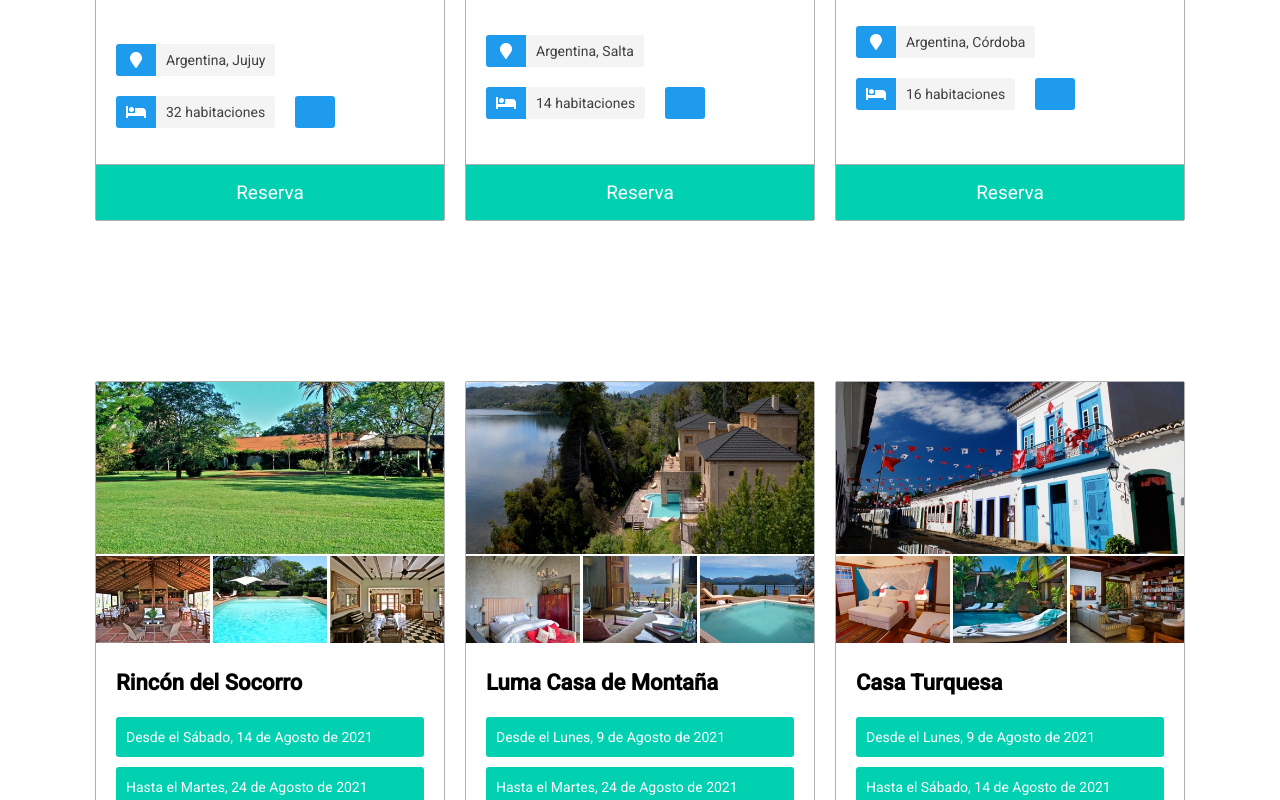
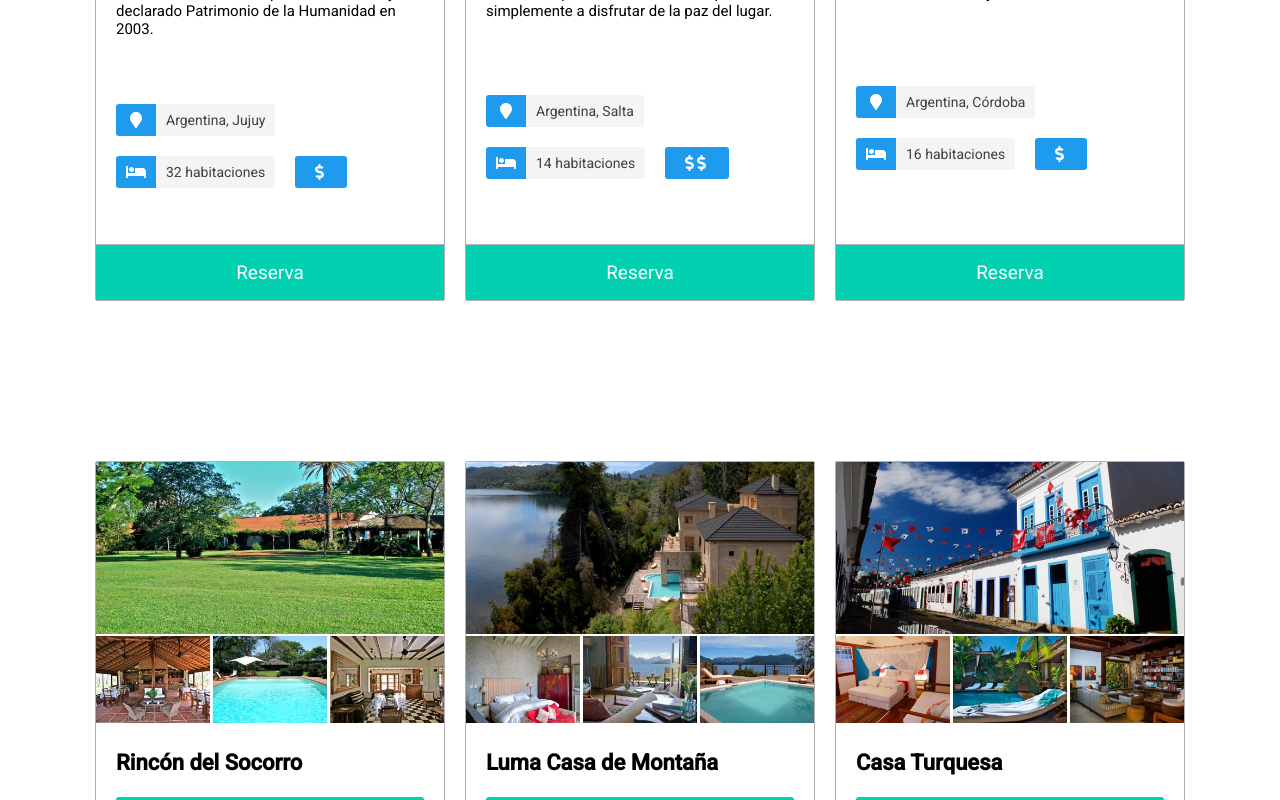
Before and after one commit to marioconti/reserva-hoteles-Mario-Conti, a React (Create React App) app: page / in a window 1280 px wide. Shown: the part 1840-2640 px from the top of the page. Built offline with nearby package versions, Linux system fonts and the light colour scheme.

Commit message:
se agrega signos pesos y modificaciones en el css

```diff
--- a/src/recursos/HotelInfo/HotelInfo.css
+++ b/src/recursos/HotelInfo/HotelInfo.css
@@ -10,7 +10,7 @@
   display: flex;
   flex-direction: column;
   width: 350px;
-  height: 800px;
+  height: 840px;
   margin: 80px 10px;
   border: 1px rgb(177, 177, 177) solid;
   border-radius: 2px;
@@ -36,7 +36,7 @@
   display: flex;
   align-items: center;
   height: 40px;
-  margin:5px 0px;
+  margin: 5px 0px;
   padding-left: 10px;
   background-color: rgb(1, 208, 177);
   border-radius: 3px;
@@ -47,14 +47,12 @@
 .info {
   font-size: 15px;
   margin: 20px 0px 0px 0px;
-
 }
 
 .rectangulos {
   display: flex;
   flex-wrap: wrap;
   margin-top: auto;
-
 }
 
 .country,
@@ -100,6 +98,11 @@
 
 .precio .svg {
   border-radius: 3px;
+  width: auto;
+}
+
+.precio .svg svg {
+  margin-right: 3px;
 }
 
 .boton {
--- a/src/recursos/HotelInfo/HotelInfo.jsx
+++ b/src/recursos/HotelInfo/HotelInfo.jsx
@@ -22,7 +22,7 @@ export const ListadoHoteles = () => {
       </>
     );
   });
-  return <div className="contenedor-section-hotel">{lista};</div>;
+  return <div className="contenedor-section-hotel">{lista}</div>;
 };
 
 // Esta función será la card genérica que tendrá el html y css y recibirá por props la info de los hoteles
@@ -36,12 +36,20 @@ export const HotelInfo = (props) => {
   // Desde
   // Hasta
   let fechaHastaUnix = props.hasta;
-
   let diaHasta = new Date(fechaHastaUnix).getDate();
   let nombreDiaHasta = new Date(fechaHastaUnix).getDay();
   let nombreMesHasta = new Date(fechaHastaUnix).getMonth();
   let nombreAñoHasta = new Date(fechaHastaUnix).getFullYear();
   // Hasta
+
+  function mostrarPrice() {
+    let signoPesos = <i class="fas fa-dollar-sign"></i>;
+    let arrayPesos = [];
+    for (let i = 0; i < props.price; i++) {
+      arrayPesos.push(signoPesos);
+    }
+    return arrayPesos;
+  }
   // esta función genérica recupera el valor del numero del día y devuelve el nombre
   const nombreDia = (e) => {
     if (e === 0) {
@@ -107,21 +115,7 @@ export const HotelInfo = (props) => {
       <div className="rectangulos">
         <div className="country">
           <div className="svg">
-            <svg
-              aria-hidden="true"
-              focusable="false"
-              data-prefix="fas"
-              data-icon="map-marker"
-              class="svg-inline--fa fa-map-marker fa-w-12"
-              role="img"
-              xmlns="http://www.w3.org/2000/svg"
-              viewBox="0 0 384 512"
-            >
-              <path
-                fill="currentColor"
-                d="M172.268 501.67C26.97 291.031 0 269.413 0 192 0 85.961 85.961 0 192 0s192 85.961 192 192c0 77.413-26.97 99.031-172.268 309.67-9.535 13.774-29.93 13.773-39.464 0z"
-              ></path>
-            </svg>
+            <i class="fas fa-map-marker"></i>
           </div>
           <p className="texto-rectangulo">
             {props.country}, {props.city}
@@ -130,44 +124,12 @@ export const HotelInfo = (props) => {
 
         <div className="habitaciones">
           <div className="svg">
-            <svg
-              aria-hidden="true"
-              focusable="false"
-              data-prefix="fas"
-              data-icon="bed"
-              class="svg-inline--fa fa-bed fa-w-20"
-              role="img"
-              xmlns="http://www.w3.org/2000/svg"
-              viewBox="0 0 640 512"
-            >
-              <path
-                fill="currentColor"
-                d="M176 256c44.11 0 80-35.89 80-80s-35.89-80-80-80-80 35.89-80 80 35.89 80 80 80zm352-128H304c-8.84 0-16 7.16-16 16v144H64V80c0-8.84-7.16-16-16-16H16C7.16 64 0 71.16 0 80v352c0 8.84 7.16 16 16 16h32c8.84 0 16-7.16 16-16v-48h512v48c0 8.84 7.16 16 16 16h32c8.84 0 16-7.16 16-16V240c0-61.86-50.14-112-112-112z"
-              ></path>
-            </svg>
-            {/* Como importar este svg desde otro archivo externo para que no se arme esto por cada svg */}
+            <i class="fas fa-bed"></i>
           </div>
           <p className="texto-rectangulo">{props.rooms} habitaciones</p>
         </div>
         <div className="precio">
-          <div className="svg">
-            <mostrarPrecios />
-            {/* <svg
-              aria-hidden="true"
-              focusable="false"
-              data-prefix="fas"
-              data-icon="dollar-sign"
-              class="svg-inline--fa fa-dollar-sign fa-w-9"
-              role="img"
-              xmlns="http://www.w3.org/2000/svg"
-              viewBox="0 0 288 512"
-            >
-              <path
-                fill="currentColor"
-                d="M209.2 233.4l-108-31.6C88.7 198.2 80 186.5 80 173.5c0-16.3 13.2-29.5 29.5-29.5h66.3c12.2 0 24.2 3.7 34.2 10.5 6.1 4.1 14.3 3.1 19.5-2l34.8-34c7.1-6.9 6.1-18.4-1.8-24.5C238 74.8 207.4 64.1 176 64V16c0-8.8-7.2-16-16-16h-32c-8.8 0-16 7.2-16 16v48h-2.5C45.8 64-5.4 118.7.5 183.6c4.2 46.1 39.4 83.6 83.8 96.6l102.5 30c12.5 3.7 21.2 15.3 21.2 28.3 0 16.3-13.2 29.5-29.5 29.5h-66.3C100 368 88 364.3 78 357.5c-6.1-4.1-14.3-3.1-19.5 2l-34.8 34c-7.1 6.9-6.1 18.4 1.8 24.5 24.5 19.2 55.1 29.9 86.5 30v48c0 8.8 7.2 16 16 16h32c8.8 0 16-7.2 16-16v-48.2c46.6-.9 90.3-28.6 105.7-72.7 21.5-61.6-14.6-124.8-72.5-141.7z"
-              ></path>
-            </svg> */}
-          </div>
+          <div className="svg">{mostrarPrice()}</div>
         </div>
       </div>
 
```
